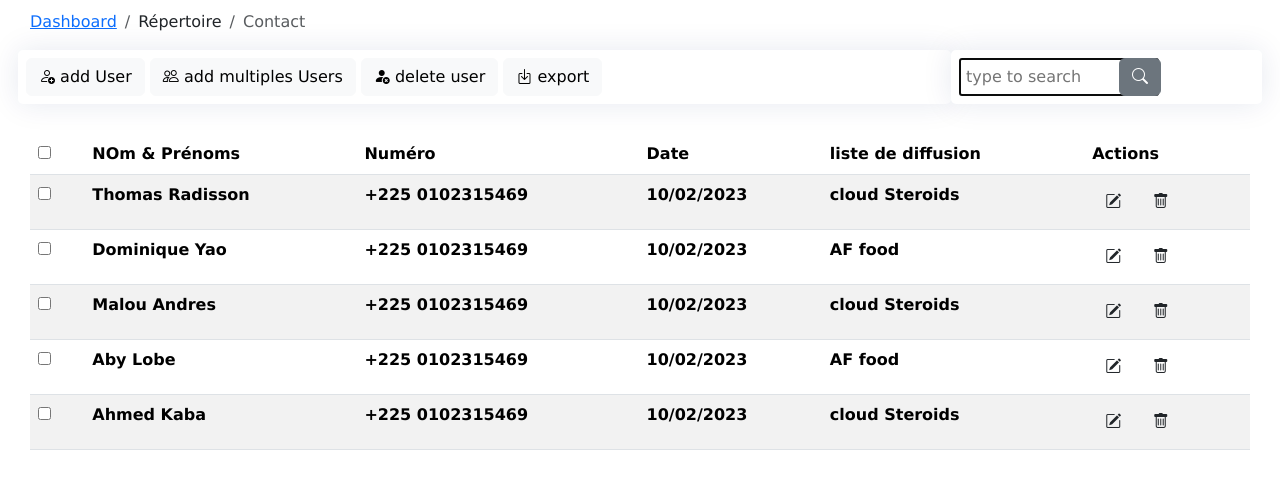
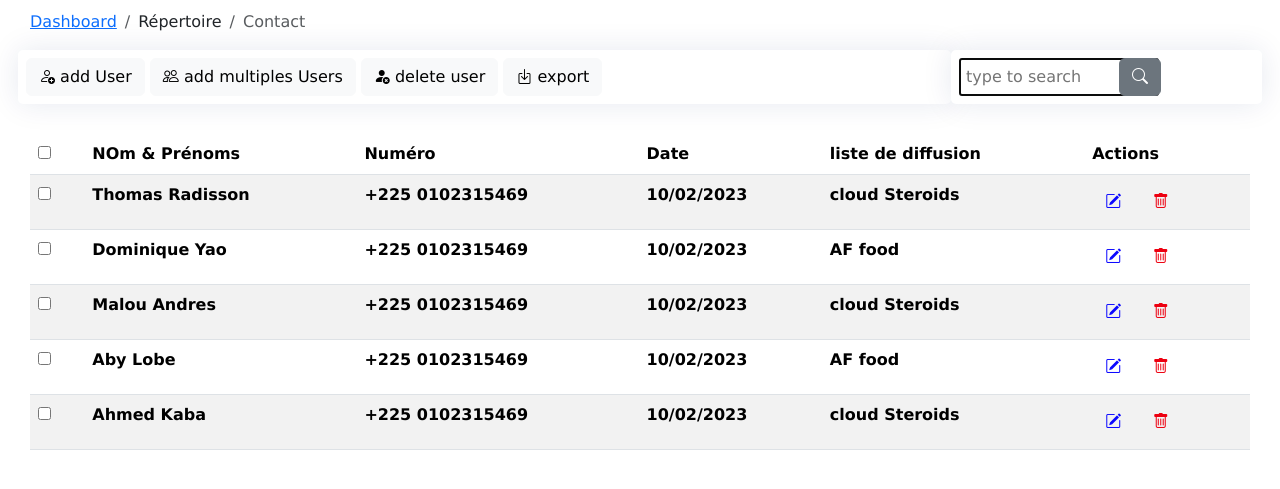
Before and after one commit to cloudsteroids/API_SMS, a PHP site: page /Contenu/sous-contenu/repertoire/contacts.php in a window 1280 px wide. Shown: the part 206-695 px from the top of the page. Run offline with PHP 8.4, Linux system fonts and the light colour scheme; lists and menus that the app fills with data are empty.

Commit message:
Update style.css
ajout des couleur sur les icon delete et modif

```diff
--- a/assets/css/style.css
+++ b/assets/css/style.css
@@ -63,11 +63,11 @@ thead {
 background-color: #7b93bd;
 }
 
-.modif {
+tbody .modif {
 color:#0b07ff;
 }
 
-.delete {
+tbody .delete {
 color:#ED0010;
 }
 /*--table design end----*/
```
